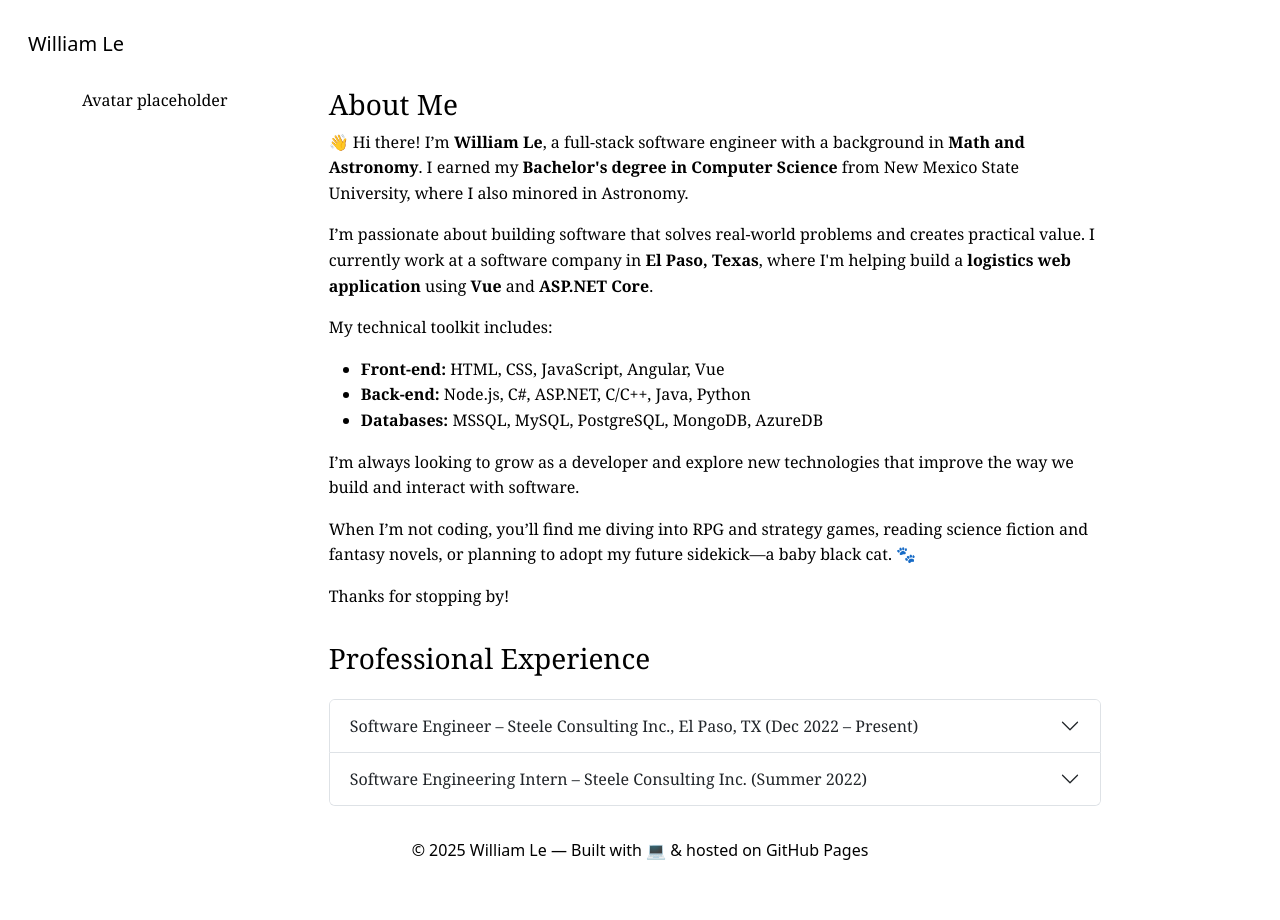
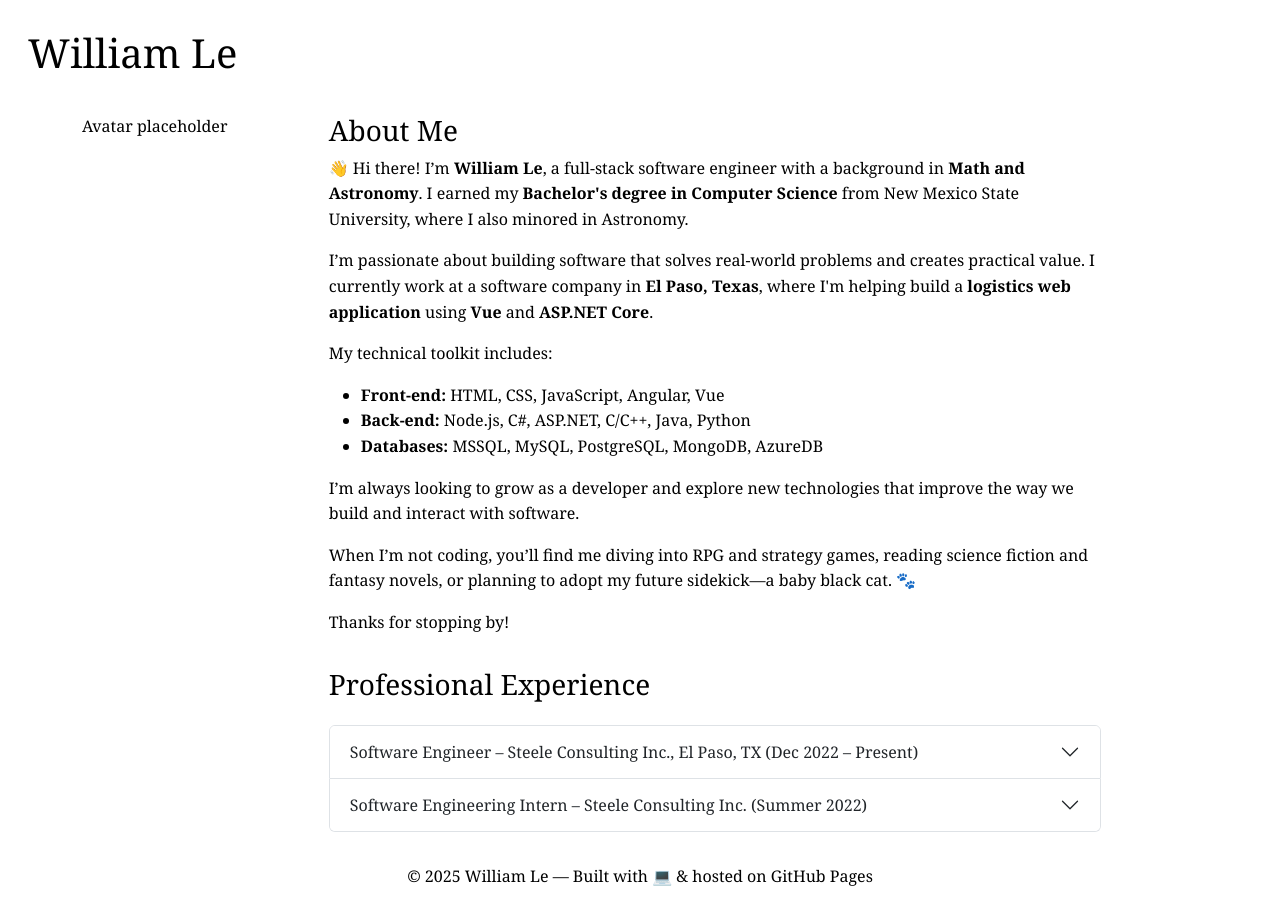
Before and after one commit to wontliam/resume, an Angular app: page / in a window 1280 px wide. Before the commit the page ends 894 px from the top, so only its background shows below. Built offline with nearby package versions, Linux system fonts and the light colour scheme.

Commit message:
Adjust name size in navbar

```diff
--- a/src/app/app.component.css
+++ b/src/app/app.component.css
@@ -1,4 +1,5 @@
 header, footer {
+  font-family: Georgia, 'EB Garamond', Times, serif;
   background: #fff;
   color: #000;
   padding: 1rem;
--- a/src/app/navbar/navbar.component.html
+++ b/src/app/navbar/navbar.component.html
@@ -3,6 +3,8 @@
     class="container-fluid"
     style="color: #fff;"
   >
-    <a class="navbar-brand" href="#">William Le</a>
+    <a class="navbar-brand" href="#">
+      <h1>William Le</h1>
+    </a>
   </div>
 </nav>
```
